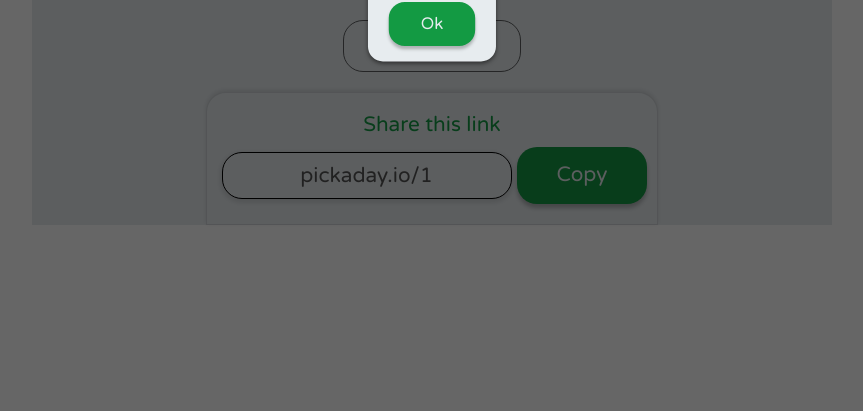
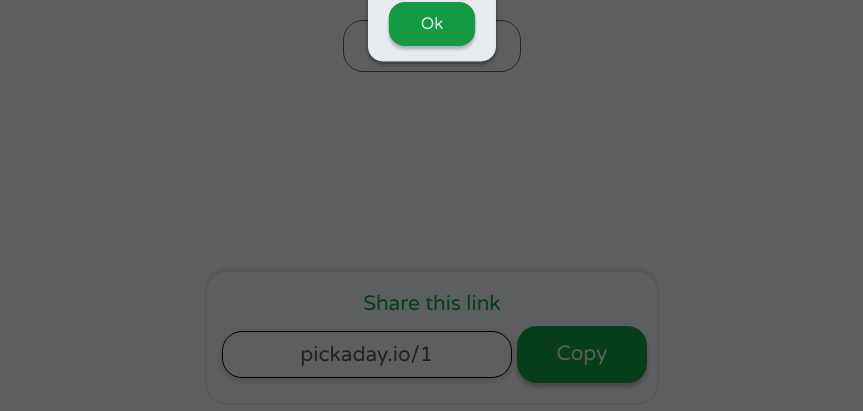
Before and after one commit to giacomoschiavo/pick-a-day, a React (Create React App) app: page /1 in a window 1280 px wide. Shown: the part 386-797 px from the top of the page, without its empty margins (208-1071 px from the left). Built offline with nearby package versions, Linux system fonts and the light colour scheme; no server answers.

Commit message:
added style to Share component

```diff
--- a/src/App.css
+++ b/src/App.css
@@ -5,8 +5,8 @@
 
 html,
 body {
+  background-color: #e7ecef;
   margin: 0;
-  min-height: 100vh;
 }
 
 .App {
--- a/src/components/container/CenteredContainer.module.css
+++ b/src/components/container/CenteredContainer.module.css
@@ -5,4 +5,5 @@
   align-items: center;
   max-width: 50rem;
   margin: 0 auto;
+  min-height: 100vh;
 }
--- a/src/components/routes/Results.js
+++ b/src/components/routes/Results.js
@@ -50,6 +50,7 @@
   // }, [results]);
 
   return (
+    <>
       <div className={classes.container}>
         <EventBanner eventName={data.name} />
         <div className={classes.resultsContainer}>
@@ -89,8 +90,9 @@
             </Section>
           )}
         </div>
+      </div>
       <Share url={`pickaday.io/${id}`} />
-    </div>
+    </>
   );
 };
 
--- a/src/components/routes/Vote.js
+++ b/src/components/routes/Vote.js
@@ -166,11 +166,12 @@
           });
       } else {
         if (chosenDays.length === 0) {
-          axios.delete("/api/v1/partecipants", {
-            ip: ip,
-            name: userName,
-            eventId: id
-          })
+          axios
+            .delete("/api/v1/partecipants", {
+              ip: ip,
+              name: userName,
+              eventId: id,
+            })
             .then((res) => {
               setSendingData(false);
               navigateToResults();
@@ -264,10 +265,10 @@
           Show results
         </Button>
       </div>
+      <Share url={`pickaday.io/${id}`} />
       {showPopup && (
         <Popup closePopup={() => setShowPopup(false)}>{error}</Popup>
       )}
-      <Share url={`pickaday.io/${id}`} />
     </>
   );
 };
--- a/src/components/ui/Share.js
+++ b/src/components/ui/Share.js
@@ -7,18 +7,23 @@
 
 const Div = styled.div`
   display: flex;
-  /* justify-content: center; */
+  justify-content: flex-end;
   align-items: center;
   flex-direction: column;
   position: sticky;
   bottom: 0;
+  background-color: ${Colors.white};
+  height: 10%;
+  flex: 1;
+`;
+
+const InternalDiv = styled.div`
+  margin-bottom: 10px;
   padding: 10px;
   padding-bottom: 20px;
-  background-color: ${Colors.white};
-  height: 10%;
   border: 1px solid rgba(0, 0, 0, 0.1);
   box-shadow: 0 -2px 4px rgba(0, 0, 0, 0.1);
-  border-radius: 20px 20px 0 0;
+  border-radius: 20px;
 `;
 
 const HorizontalDiv = styled.div`
@@ -57,6 +62,7 @@
 
   return (
     <Div>
+      <InternalDiv>
         <Label color={Colors.primary}>Share this link</Label>
         <HorizontalDiv>
           <TextInput
@@ -67,6 +73,7 @@
           />
           <Button onClick={() => onClick()}>Copy</Button>
         </HorizontalDiv>
+      </InternalDiv>
     </Div>
   );
 };
--- a/src/components/ui/TextInput.js
+++ b/src/components/ui/TextInput.js
@@ -42,7 +42,6 @@
         disabled={props.disabled}
         onChange={onChangeHandler}
         placeholder={props.placeholder}
-        primary={props.primary}
         margin={props.margin}
         required
       />
```
Lines whose indentation alone changed are shown as unchanged.
